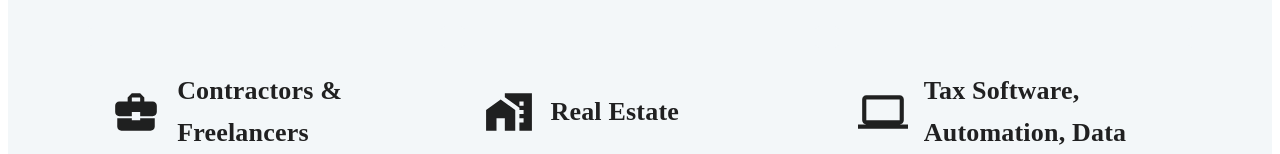
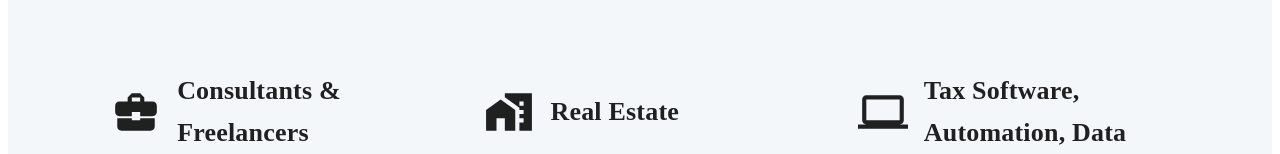
Before and after one commit to russelltheprogrammer/monteithtaxcpanext, a Next.js app: page /servicesindustries in a window 1280 px wide. Shown: the part 646-800 px from the top of the page. Built offline with nearby package versions, Linux system fonts and the light colour scheme; a web font is replaced by a local one.

Commit message:
industry name switch

```diff
--- a/pages/servicesindustries.js
+++ b/pages/servicesindustries.js
@@ -23,7 +23,7 @@ const ServicesIndustries = () => {
     { id: 3, title: 'Technology & Startups', icon: <DeviceHubIcon sx={iconStyle} />},
     { id: 4, title: 'Foreign Including Expatriates', icon: <PublicIcon sx={iconStyle} />},
     { id: 5, title: 'Small Businesses', icon: <BusinessIcon sx={iconStyle} />},
-    { id: 6, title: 'Contractors & Freelancers', icon: <BusinessCenterIcon sx={iconStyle} />},
+    { id: 6, title: 'Consultants & Freelancers', icon: <BusinessCenterIcon sx={iconStyle} />},
     { id: 7, title: 'Real Estate', icon: <HomeWorkIcon sx={iconStyle} />},
     { id: 8, title: 'Tax Software, Automation, Data', icon: <ComputerIcon sx={iconStyle} />},
   ];
```
